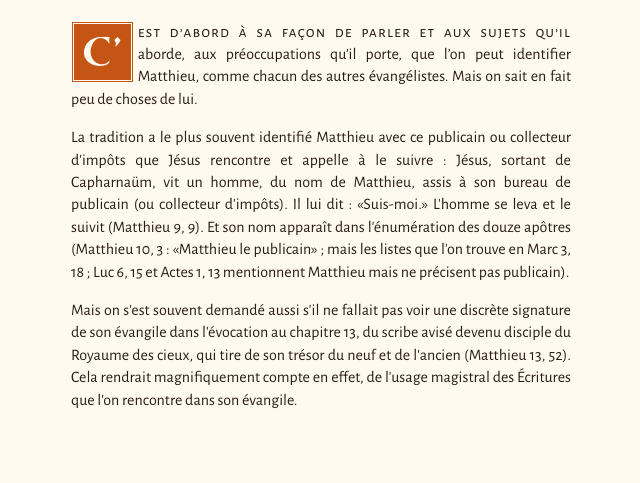
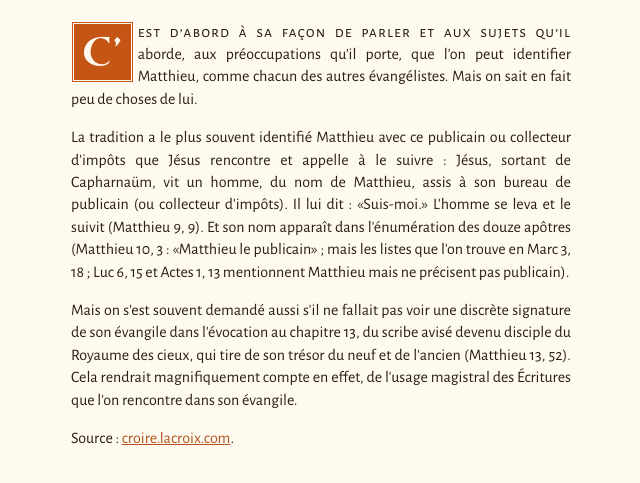
Before and after one commit to juliend2/cours-html-css, a plain HTML site: page index.html in a window 1280 px wide. Shown: the part 525-1008 px from the top of the page, without its empty margins (319-959 px from the left). Drawn offline with nearby package versions, Linux system fonts and the light colour scheme; a web font is replaced by a local one.

Commit message:
link styles

```diff
--- a/index.html
+++ b/index.html
@@ -15,5 +15,10 @@
       Mais on s'est souvent demandé aussi s'il ne fallait pas voir une discrète signature de son évangile dans l'évocation au chapitre 13, du scribe avisé devenu disciple du Royaume des cieux, qui tire de son trésor du neuf et de l'ancien (Matthieu 13, 52). Cela rendrait magnifiquement compte en effet, de l'usage magistral des Écritures que l'on rencontre dans son évangile.
       </p>
 
+      <p>Source : <a
+         href="https://croire.la-croix.com/Les-formations-Croire.com/BIBLE/L-evangile-de-Matthieu/Qui-est-Matthieu-L-apotre-ou-le-scribe/Qui-est-Matthieu-L-apotre-ou-le-scribe">
+        croire.lacroix.com</a>.
+      </p>
+
   </body>
 </html>
--- a/styles.css
+++ b/styles.css
@@ -9,6 +9,13 @@ body {
   padding-bottom: 10vh;
   background-color: FloralWhite;
   color: #2b1e16;
+}
+
+a {
+  color: #b2541e;
+}
+a:hover {
+  text-decoration: none;
 }
 
 h1, p {
```
